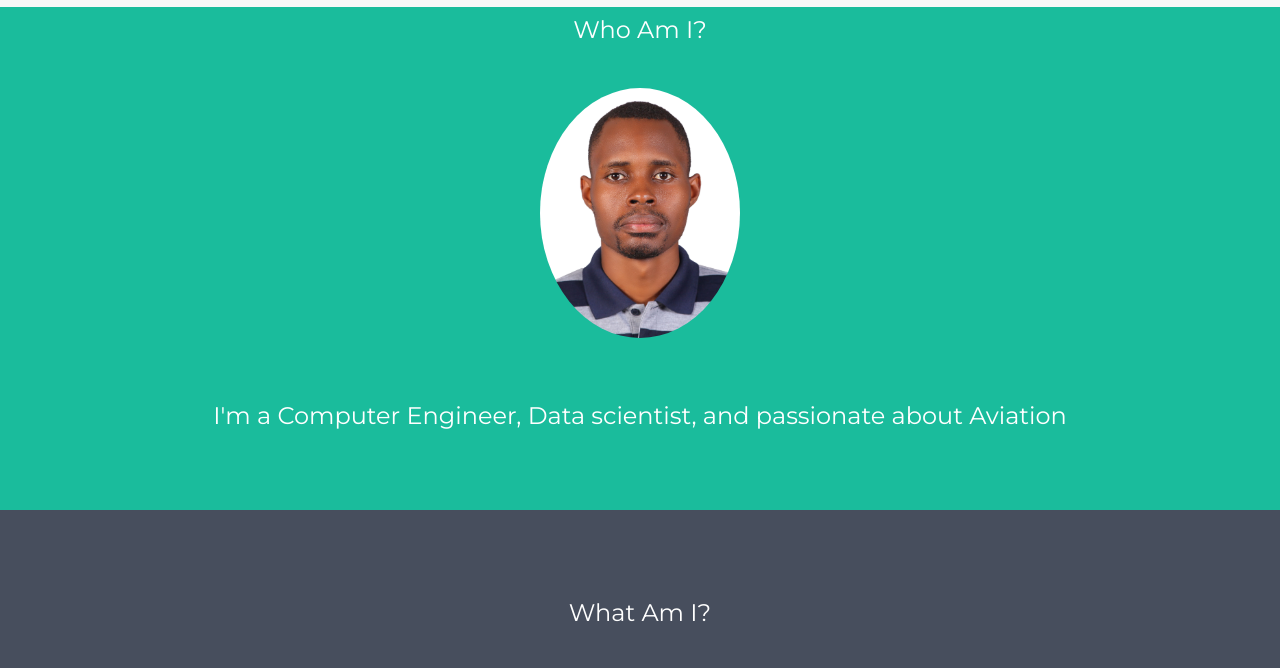
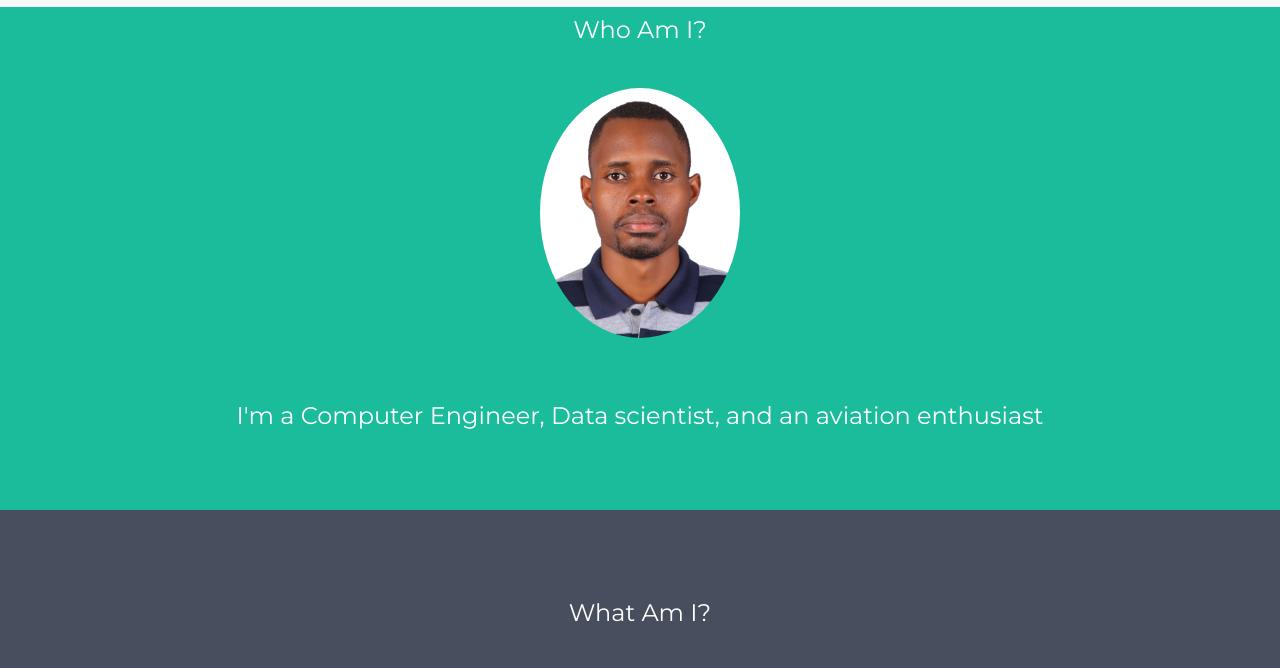
Before and after one commit to Daniel-Ssendiwala/myprofile, a plain HTML site: page index.html in a window 1280 px wide. Shown: the part 73-741 px from the top of the page. Drawn offline with nearby package versions, Linux system fonts and the light colour scheme; files that its build step writes are made by us from their sources; files whose address does not match are found by name.

```diff
--- a/index.html
+++ b/index.html
@@ -39,7 +39,7 @@
 <div id="who" class="container-fluid bg-1 text-center">
   <h3  class="margin">Who Am I?</h3>
   <img src="./img/dan.jpg" class="img-responsive img-circle margin" style="display:inline" alt="Dan" width="200" height="200">
-  <h3>I'm a Computer Engineer, Data scientist, and passionate about Aviation</h3>
+  <h3>I'm a Computer Engineer, Data scientist, and an aviation enthusiast</h3>
 </div>
 
 <!-- Second Container -->
```
